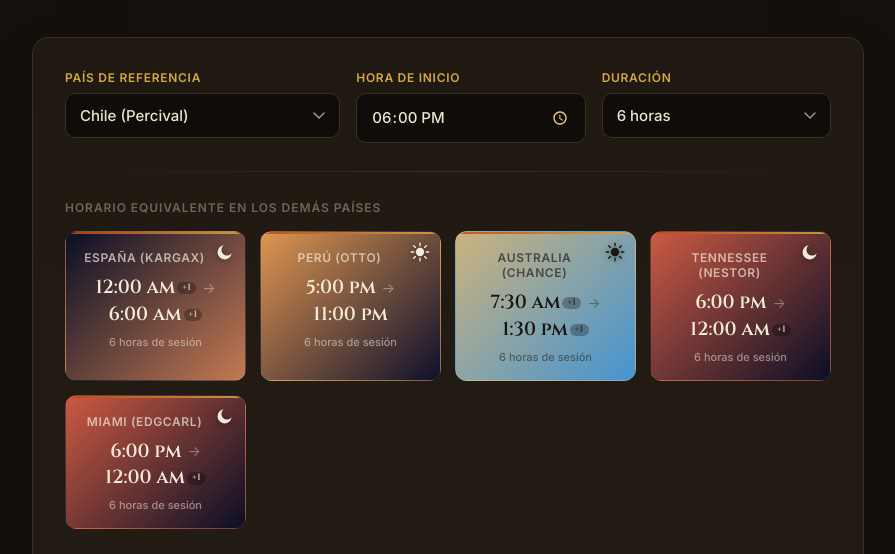
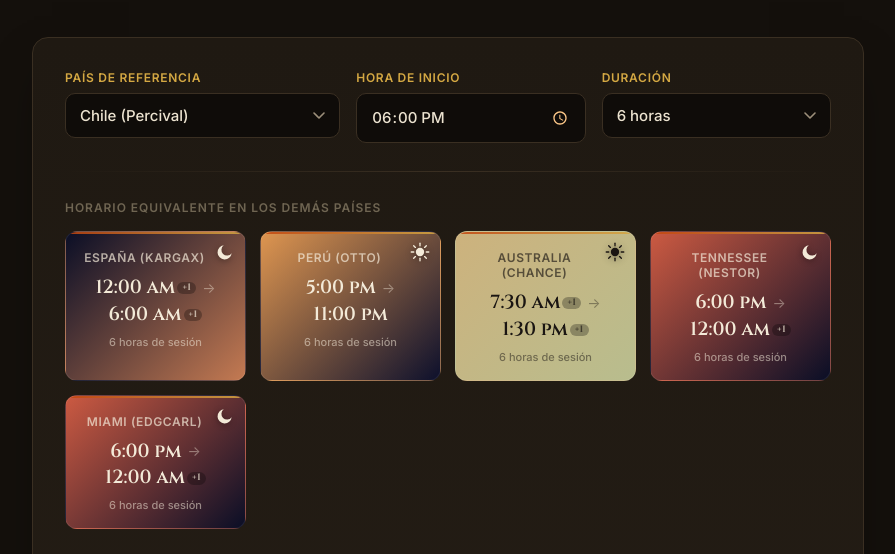
Before and after one commit to ajpintoc/horarios-dnd, a plain HTML site: page index.html in a window 1280 px wide. Shown: the part 212-766 px from the top of the page, without its empty margins (192-1087 px from the left). Drawn offline with Linux system fonts and the light colour scheme.

Commit message:
Cambio color mediodia
Cambio color mediodia a amarillo porque queda raro azul

```diff
--- a/index.html
+++ b/index.html
@@ -610,8 +610,8 @@
     [6,  [196, 122, 82]],
     [7,  [233, 178, 92]],
     [9,  [120, 178, 224]],
-    [12, [58, 146, 214]],
-    [15, [77, 150, 205]],
+    [12, [247, 199, 60]],
+    [15, [120, 178, 224]],
     [17, [223, 150, 80]],
     [18, [204, 90, 66]],
     [19, [74, 52, 92]],
```
